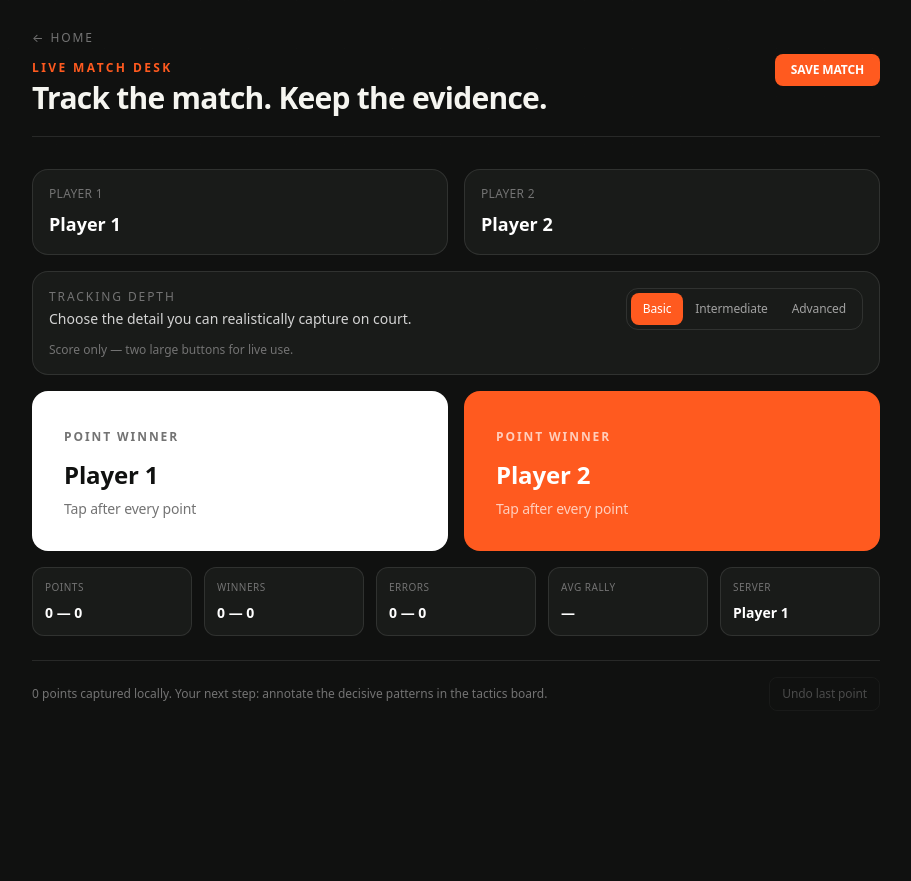
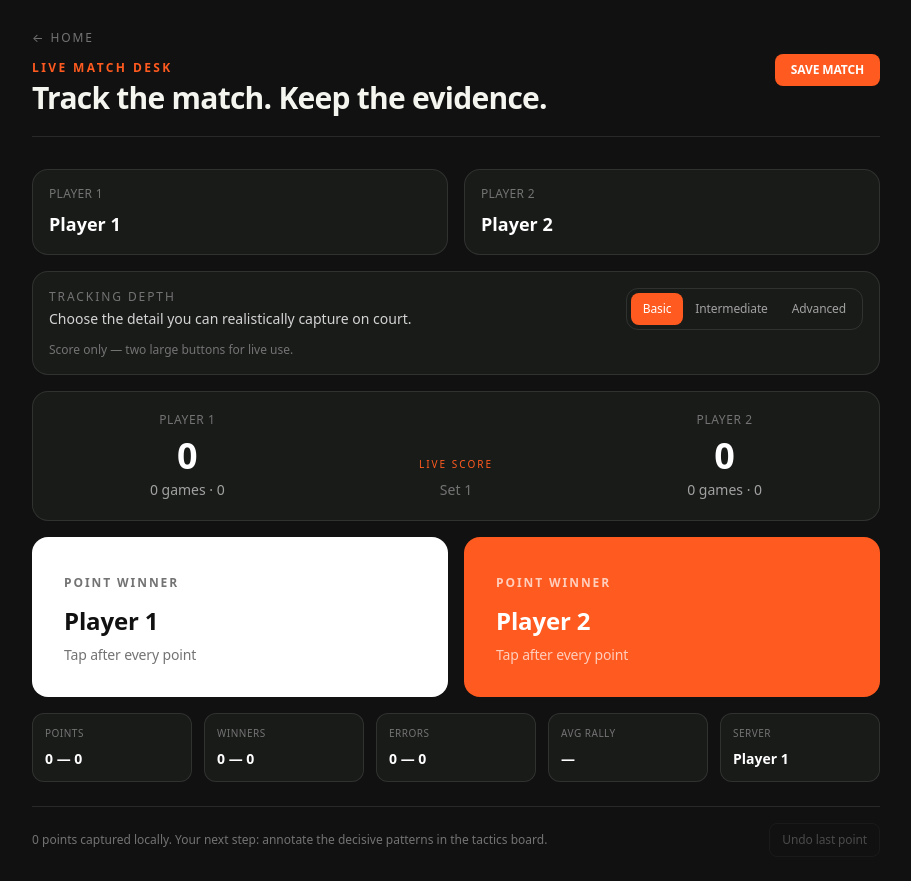
Before and after one commit to stevenchendan/Tennis-Agent, a Next.js app in the folder frontend/: page /match in a window 1280 px wide. Shown: the whole page, without its empty margins (184-1095 px from the left). Before the commit the page ends 800 px from the top, so only its background shows below. Built offline with nearby package versions, Linux system fonts and the light colour scheme.

Commit message:
feat: add standard tennis score display

```diff
--- a/frontend/src/app/match/page.tsx
+++ b/frontend/src/app/match/page.tsx
@@ -3,6 +3,7 @@
 import Link from "next/link";
 import { useEffect, useMemo, useState } from "react";
 import { emptyMatch, summarizeMatch, type MatchTrackerState, type PointResult, type TrackingDepth } from "@/lib/match-tracker";
+import { calculateTennisScore } from "@/lib/match-score";
 
 const STORAGE_KEY = "tennis-agent-match-v1";
 const depthCopy: Record<TrackingDepth, string> = {
@@ -16,6 +17,7 @@ export default function MatchPage() {
   const [saved, setSaved] = useState(false);
   useEffect(() => { try { const raw = localStorage.getItem(STORAGE_KEY); if (raw) setMatch(JSON.parse(raw)); } catch { /* ignore */ } }, []);
   const summary = useMemo(() => summarizeMatch(match), [match]);
+  const score = useMemo(() => calculateTennisScore(match), [match]);
   function update(patch: Partial<MatchTrackerState>) { setMatch((current) => ({ ...current, ...patch })); setSaved(false); }
   function addPoint(winner: PointResult) {
     const point = { id: crypto.randomUUID(), winner, server: match.server, kind: "rally" as const, outcome: "other" as const, createdAt: new Date().toISOString() };
@@ -34,6 +36,7 @@ export default function MatchPage() {
       <label className="surface-card rounded-2xl border p-4 text-xs uppercase tracking-wide text-neutral-500">Player 2<input value={match.playerTwo} onChange={(e) => update({ playerTwo: e.target.value })} className="mt-2 w-full bg-transparent text-lg font-semibold normal-case tracking-normal text-white outline-none" /></label>
     </section>
     <section className="mt-4 surface-card rounded-2xl border p-4"><div className="mb-3 flex flex-wrap items-center justify-between gap-3"><div><p className="text-xs uppercase tracking-[0.16em] text-neutral-500">Tracking depth</p><p className="mt-1 text-sm text-neutral-300">Choose the detail you can realistically capture on court.</p></div><div className="flex rounded-xl border border-white/10 p-1">{(["basic", "intermediate", "advanced"] as TrackingDepth[]).map((depth) => <button key={depth} onClick={() => update({ depth })} className={`rounded-lg px-3 py-2 text-xs capitalize ${match.depth === depth ? "bg-[#ff5a1f] text-white" : "text-neutral-400"}`}>{depth}</button>)}</div></div><p className="text-xs text-neutral-500">{depthCopy[match.depth]}</p></section>
+    <section className="mt-4 surface-card rounded-2xl border p-5"><div className="grid grid-cols-3 items-end text-center"><div><p className="text-xs uppercase tracking-wider text-neutral-500">{match.playerOne}</p><p className="mt-2 text-4xl font-bold text-white">{score.sets[0]}</p><p className="mt-1 text-sm text-neutral-400">{score.games[0]} games · {score.labels[0]}</p></div><div><p className="text-[10px] uppercase tracking-[0.2em] text-[#ff5a1f]">Live score</p><p className="mt-2 text-sm text-neutral-500">Set {score.sets[0] + score.sets[1] + 1}</p></div><div><p className="text-xs uppercase tracking-wider text-neutral-500">{match.playerTwo}</p><p className="mt-2 text-4xl font-bold text-white">{score.sets[1]}</p><p className="mt-1 text-sm text-neutral-400">{score.games[1]} games · {score.labels[1]}</p></div></div></section>
     <section className="mt-4 grid gap-4 sm:grid-cols-2"><button onClick={() => addPoint("p1")} className="rounded-2xl bg-white p-8 text-left text-[#101110] transition hover:bg-[#ffede7]"><span className="text-xs font-bold uppercase tracking-[0.16em] text-neutral-500">Point winner</span><strong className="mt-3 block text-2xl">{match.playerOne}</strong><span className="mt-2 block text-sm text-neutral-500">Tap after every point</span></button><button onClick={() => addPoint("p2")} className="rounded-2xl bg-[#ff5a1f] p-8 text-left text-white transition hover:bg-[#ff7040]"><span className="text-xs font-bold uppercase tracking-[0.16em] text-white/70">Point winner</span><strong className="mt-3 block text-2xl">{match.playerTwo}</strong><span className="mt-2 block text-sm text-white/70">Tap after every point</span></button></section>
     <section className="mt-4 grid grid-cols-2 gap-3 sm:grid-cols-5">{[["Points", `${summary.points[0]} — ${summary.points[1]}`],["Winners", `${summary.winners[0]} — ${summary.winners[1]}`],["Errors", `${summary.errors[0]} — ${summary.errors[1]}`],["Avg rally", summary.averageRally ? `${summary.averageRally}` : "—"],["Server", match.server === 1 ? match.playerOne : match.playerTwo]].map(([label, value]) => <div key={label} className="surface-card rounded-xl border p-3"><p className="text-[10px] uppercase tracking-wider text-neutral-500">{label}</p><p className="mt-2 truncate text-sm font-semibold text-white">{value}</p></div>)}</section>
     <section className="mt-6 flex items-center justify-between border-t border-white/10 pt-4"><p className="text-xs text-neutral-500">{match.points.length} points captured locally. Your next step: annotate the decisive patterns in the tactics board.</p><button onClick={undo} disabled={!match.points.length} className="rounded-lg border border-white/10 px-3 py-2 text-xs text-neutral-400 disabled:opacity-40">Undo last point</button></section>
--- /dev/null
+++ b/frontend/src/lib/match-score.ts
@@ -0,0 +1,40 @@
+import type { MatchPoint, MatchTrackerState } from "@/lib/match-tracker";
+
+export interface TennisScore {
+  sets: [number, number];
+  games: [number, number];
+  points: [number, number];
+  labels: [string, string];
+}
+
+function pointLabel(points: [number, number]): [string, string] {
+  const [a, b] = points;
+  if (a >= 3 && b >= 3) {
+    if (a === b) return ["40", "40"];
+    return a > b ? ["AD", "40"] : ["40", "AD"];
+  }
+  const labels = ["0", "15", "30", "40"];
+  return [labels[Math.min(a, 3)], labels[Math.min(b, 3)]];
+}
+
+export function calculateTennisScore(match: MatchTrackerState): TennisScore {
+  const sets: [number, number] = [0, 0];
+  const games: [number, number] = [0, 0];
+  const points: [number, number] = [0, 0];
+  const closeGame = (winner: 0 | 1) => {
+    games[winner] += 1;
+    points[0] = 0; points[1] = 0;
+    const other = winner === 0 ? 1 : 0;
+    if (games[winner] >= 6 && games[winner] - games[other] >= 2) {
+      sets[winner] += 1;
+      games[0] = 0; games[1] = 0;
+    }
+  };
+  for (const point of match.points as MatchPoint[]) {
+    const winner = point.winner === "p1" ? 0 : 1;
+    points[winner] += 1;
+    const other = winner === 0 ? 1 : 0;
+    if (points[winner] >= 4 && points[winner] - points[other] >= 2) closeGame(winner as 0 | 1);
+  }
+  return { sets, games, points, labels: pointLabel(points) };
+}
```
